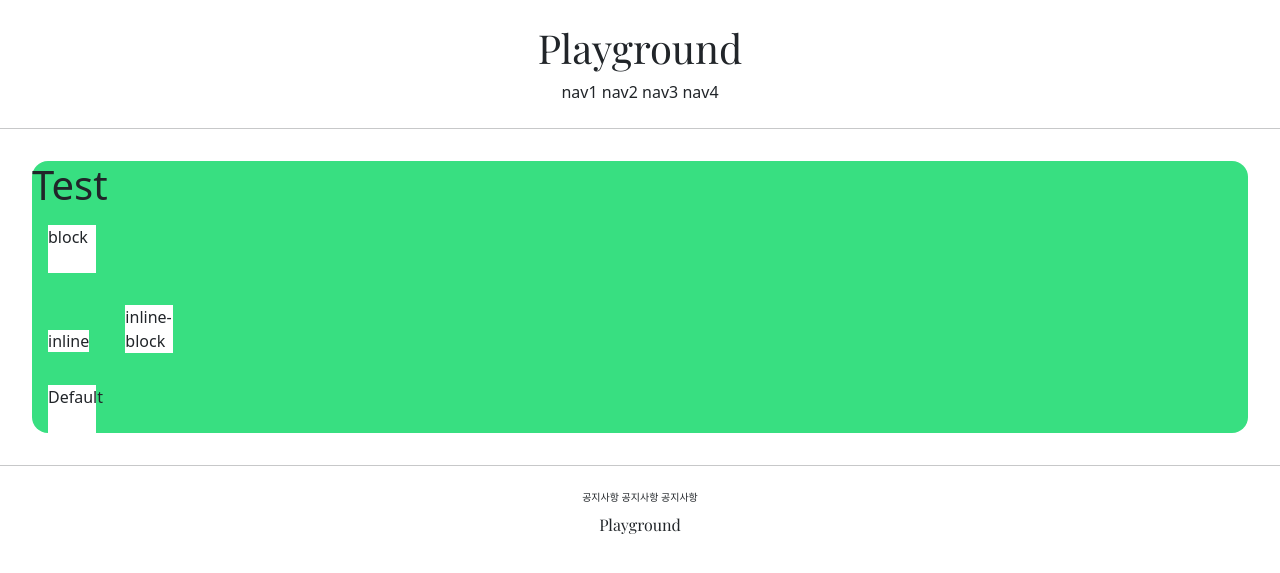
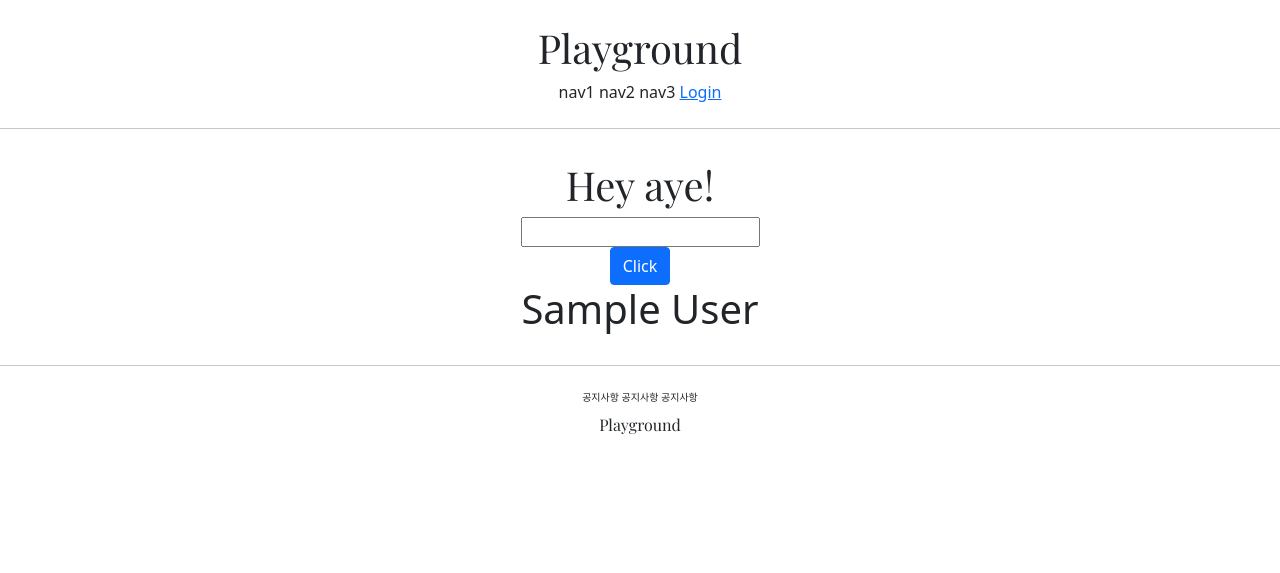
Before and after one commit to Gonnnnn/Playground, a Django app: template accountapp/templates/accountapp/body.html in a window 1280 px wide. Shown: the top 573 px of the page. Run offline with Django 3.2, Linux system fonts and the light colour scheme; the template is opened without the code that fills it: values that come from a table or form of the project are taken from there, others are empty; tables that the repository leaves empty hold one stand-in row (values such as "Sample post"); some libraries are stand-ins or nearby versions.

Commit message:
Create simple Login Function

```diff
--- a/accountapp/templates/accountapp/body.html
+++ b/accountapp/templates/accountapp/body.html
@@ -1,20 +1,21 @@
 {% extends 'base.html' %} {% block content %}
 
-<style>
-    .testing{
-        background-color: white;
-        height: 3rem;
-        width: 3rem;
-        margin: 1rem;
-    }
-</style>
-<div style="background-color: #38df81; border-radius: 1rem; margin: 2rem;">
-    <h1>Test</h1>
-    <div class="testing" style="display: block;">block</div>
-    <div class="testing" style="display: inline;">inline</div>
-    <div class="testing" style="display: inline-block">inline-block</div>
-    <div class="testing" style="display: None">Nne</div>
-    <div class="testing">Default</div>
+<div style="margin: 2rem; text-align: center">
+  <!-- "Playfair Display"가 없으면 대신 cursive를 쓴다-->
+  <h1 style="font-family: 'Playfair Display', cursive">Hey aye!</h1>
+  <form action="/account/hello_world/" method="post">
+    {% csrf_token %}
+    <div>
+      <input type="text" name="title" />
+    </div>
+    <div>
+      <input type="submit" class="btn btn-primary" value="Click" />
+    </div>
+  </form>
+
+  {% if article_list %} {% for article in article_list %}
+  <h1>{{article.title}}</h1>
+  {% endfor %} {% endif %}
 </div>
 
 {% endblock %}
--- a/accountapp/urls.py
+++ b/accountapp/urls.py
@@ -15,6 +15,7 @@ Including another URLconf
 """
 from django.urls import path
 from .views import *
+from django.contrib.auth.views import LoginView, LogoutView
 
 # 127:00..../account/... 와 같이 접근하는 것은 번거로운 일.
 # app_name:url_name으로 위의 주소를 반환시켜주는 함수가 존재한다. 그래서 app name등을 지정해주는 것
@@ -22,5 +23,8 @@ from .views import *
 app_name = 'accountapp'
 
 urlpatterns = [
-    path('', hello_world, name='hello_world'),
+    path('hello_world/', hello_world, name='hello_world'),
+    path('login/', LoginView.as_view(template_name='accountapp/login.html'), name='login'),
+    path('logout/', LogoutView.as_view(), name='logout'),
+    path('create/', AccountCreateView.as_view(), name='create'),
 ]
--- a/playground/settings.py
+++ b/playground/settings.py
@@ -11,6 +11,7 @@ https://docs.djangoproject.com/en/3.2/ref/settings/
 """
 
 from pathlib import Path
+from django.urls import reverse_lazy
 import environ
 import os
 
@@ -23,12 +24,14 @@ env = environ.Env(
 BASE_DIR = Path(__file__).resolve().parent.parent
 
 # Take environment variables from .env file
+# 내가 설정해준 환경변수 설정해준거!
 environ.Env.read_env(os.path.join(BASE_DIR, '.env'))
 
 # Quick-start development settings - unsuitable for production
 # See https://docs.djangoproject.com/en/3.2/howto/deployment/checklist/
 
 # SECURITY WARNING: keep the secret key used in production secret!
+# SECRET_KEY를 .env에서 가져온 것!
 SECRET_KEY = env('SECRET_KEY')
 # SECURITY WARNING: don't run with debug turned on in production!
 DEBUG = True
@@ -145,3 +148,6 @@ STATICFILES_DIRS = [BASE_DIR/"static",]
 # https://docs.djangoproject.com/en/3.2/ref/settings/#default-auto-field
 
 DEFAULT_AUTO_FIELD = 'django.db.models.BigAutoField'
+
+LOGIN_REDIRECT_URL = reverse_lazy('accountapp:hello_world')
+LOGOUT_REDIRECT_URL = reverse_lazy('accountapp:login')
--- a/templates/header.html
+++ b/templates/header.html
@@ -6,6 +6,14 @@
     <span>nav1</span>
     <span>nav2</span>
     <span>nav3</span>
-    <span>nav4</span>
+    {% if not user.is_authenticated %}
+    <a href="{%url 'accountapp:login'%}?next={{request.path}}">
+      <span>Login</span>
+    </a>
+    {% else %}
+    <a href="{%url 'accountapp:logout'%}?next={{request.path}}">
+      <span>Logout</span>
+    </a>
+    {% endif %}
   </div>
 </div>
```
Also changed, not shown: accountapp/templates/accountapp/create.html (added, +10 -0 lines), accountapp/templates/accountapp/login.html (added, +20 -0 lines), accountapp/views.py (+30 -3 lines), 1 other file.
